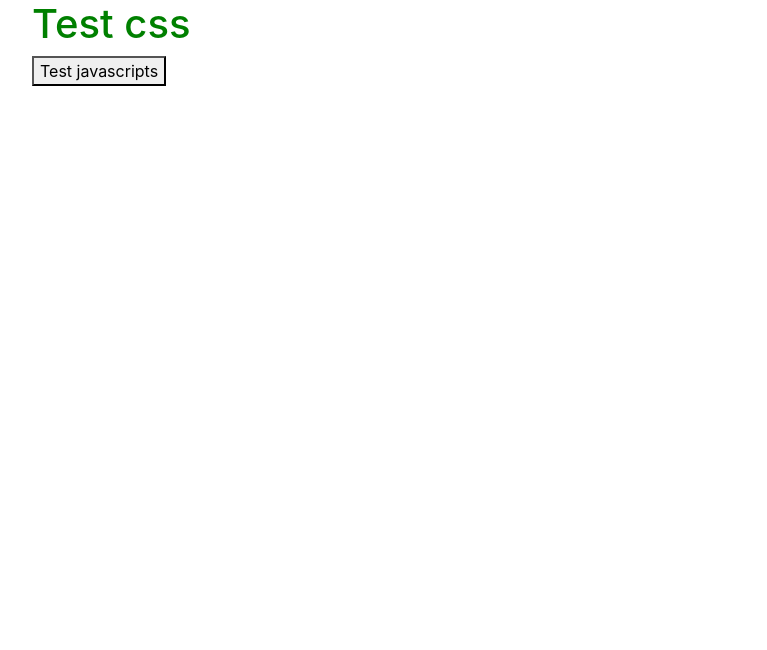
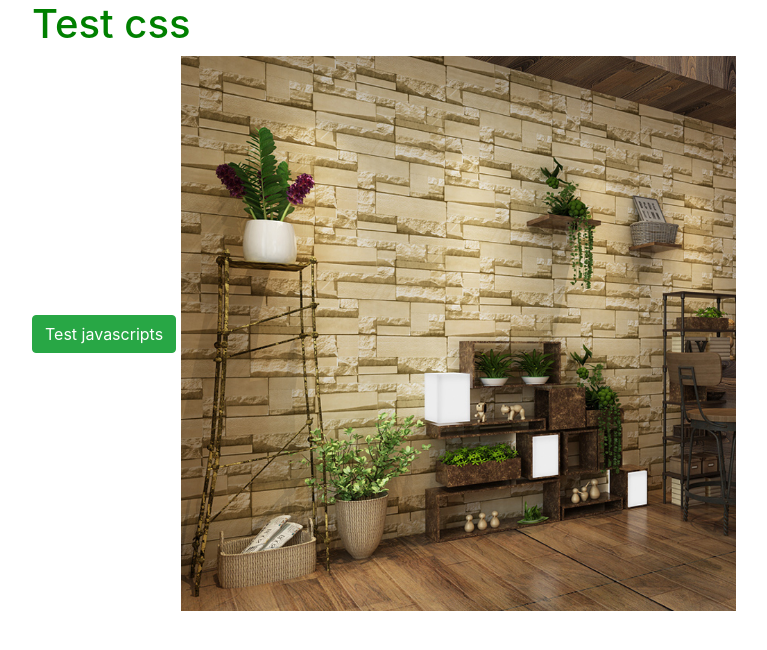
Before and after one commit to HuanHV1/javascript, a plain HTML site: page Unit/index.html in a window 1280 px wide. Shown: the whole page, without its empty margins (53-820 px from the left). Drawn offline with nearby package versions, Linux system fonts and the light colour scheme.

Commit message:
update file

```diff
--- a/Unit/index.html
+++ b/Unit/index.html
@@ -16,7 +16,8 @@
 <body>
   <div class="container">
     <h1 class="test">Test css</h1>
-    <button type="submit" id="test">Test javascripts</button>
+    <button type="submit" id="test" class="btn btn-success">Test javascripts</button>
+    <img src="images/1.jpg" alt="1.jpg" sizes="" srcset="">
   </div>
 
 
--- a/Unit/style.css
+++ b/Unit/style.css
@@ -1,3 +1,6 @@
 .test{
     color: green;
 }
+img{
+    width: 50%;
+}
```
